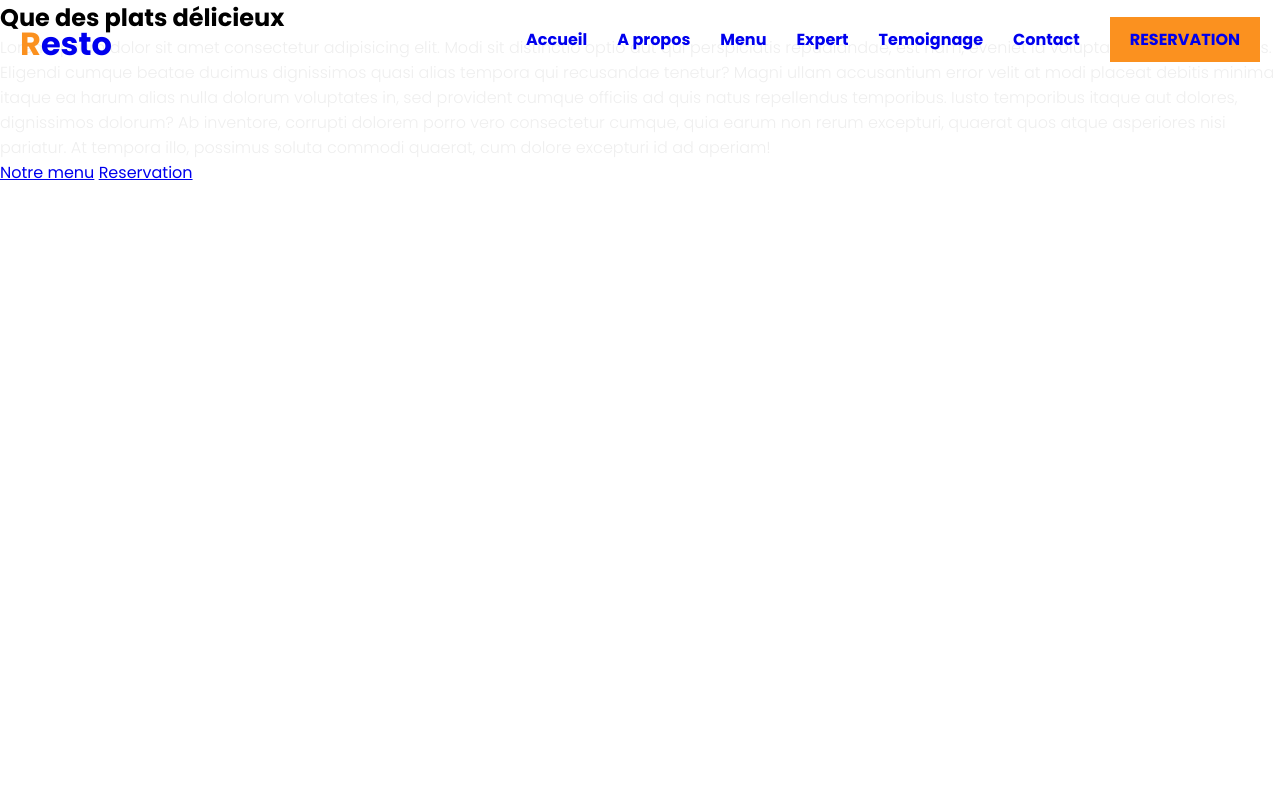
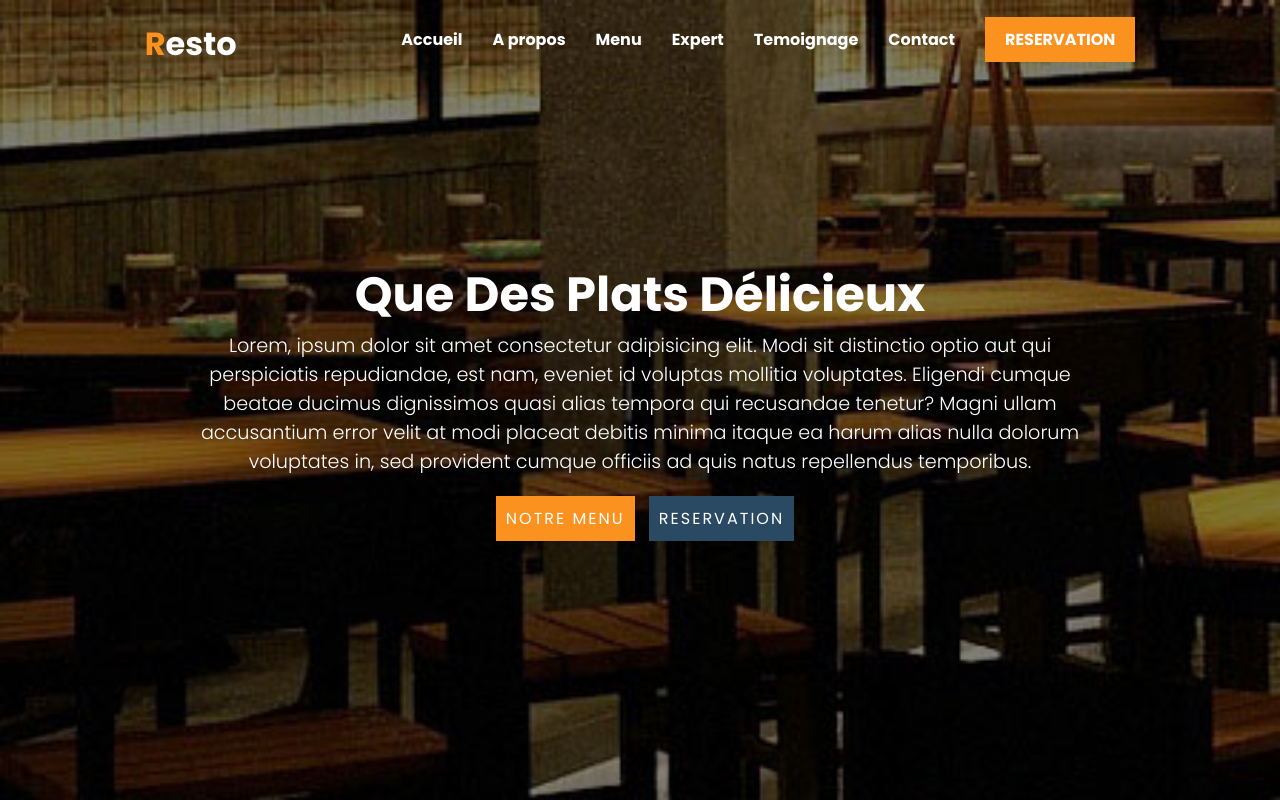
Before and after one commit to Edylmorgul/projet-resto, a plain HTML site: page index.html in a window 1280 px wide. Drawn offline with Linux system fonts and the light colour scheme.

Commit message:
Projet V-2:
Intégration de la bannière du site + fix

```diff
--- a/index.html
+++ b/index.html
@@ -31,10 +31,18 @@
             <p>Lorem, ipsum dolor sit amet consectetur adipisicing elit.
                 Modi sit distinctio optio aut qui perspiciatis repudiandae, est nam, eveniet id voluptas mollitia voluptates.
                 Eligendi cumque beatae ducimus dignissimos quasi alias tempora qui recusandae tenetur? Magni ullam accusantium error velit at modi placeat debitis minima itaque ea harum alias nulla dolorum voluptates in, sed provident cumque officiis ad quis natus repellendus temporibus.
-                Iusto temporibus itaque aut dolores, dignissimos dolorum?
-                Ab inventore, corrupti dolorem porro vero consectetur cumque, quia earum non rerum excepturi, quaerat quos atque asperiores nisi pariatur. At tempora illo, possimus soluta commodi quaerat, cum dolore excepturi id ad aperiam!</p>
-                <a href="#">Notre menu</a>
-                <a href="#">Reservation</a>
+                </p>
+                <a href="#" class="btn1">Notre menu</a>
+                <a href="#" class="btn2">Reservation</a>
+        </div>
+    </section>
+
+    <!-- A propos -->
+    <section>
+        <div>
+            <div>
+
+            </div>
         </div>
     </section>
 </body>
--- a/style.css
+++ b/style.css
@@ -16,18 +16,18 @@ header{
     position:fixed;
     top: 0%;
     left: 0%;
-    padding: 20px;
+    padding: 20px 10px;
     width: 100%;
     z-index: 1;
     display: flex; /* Afin d'aligner les éléments */
-    justify-content: space-between;
+    justify-content: space-evenly;
     align-items: center;
     transition: 0.5s;
 }
 
 /* Logo */
 .logo{
-    /*color: #fff;*/
+    color: #fff;
     font-weight: bold;
     font-size: 2em;
     text-decoration: none;
@@ -48,7 +48,7 @@ header{
 }
 
 .navbar a{
-    /*color: #fff;*/
+    color: #fff;
     text-decoration: none;
     margin-left: 30px;
     font-weight: 700;
@@ -71,6 +71,62 @@ header .navbar li a:hover{
     border-bottom: 2px solid #fb911f;
 }
 
+/* Banniere */
 .banniere{
+    position: relative;
+    width: 100%;
+    min-height: 100vh;
+    display: flex;
+    justify-content: center;
+    align-items: center;
+    background-image: url(./images/pageheader-banner.jpg);
+    background-size: cover;
+}
 
+.banniere .contenu{
+    max-width: 70%;
+    text-align: center;
 }
+
+.banniere .contenu h2{
+    color: #fff;
+    font-size: 3em;
+    text-transform: capitalize;
+}
+
+.contenu p:nth-child(2){ /* child(2) ==> pour toucher au p */
+    color: #fff;
+    font-size: 1.2em;
+}
+
+.btn1{
+    font-size: 1em;
+    color: #fff;
+    background: #fb911f;
+    padding: 10px;
+    display: inline-block;
+    margin-top: 20px;
+    text-transform: uppercase;
+    text-decoration: none;
+    letter-spacing: 2px;
+    transition: 0.5s;
+    margin-left: 10px;
+}
+
+.btn2{
+    font-size: 1em;
+    color: #fff;
+    background: #2a4963;
+    padding: 10px;
+    display: inline-block;
+    margin-top: 20px;
+    text-transform: uppercase;
+    text-decoration: none;
+    letter-spacing: 2px;
+    transition: 0.5s;
+    margin-left: 10px;
+}
+
+.btn1:hover{
+    letter-spacing: 4px;
+}
```
